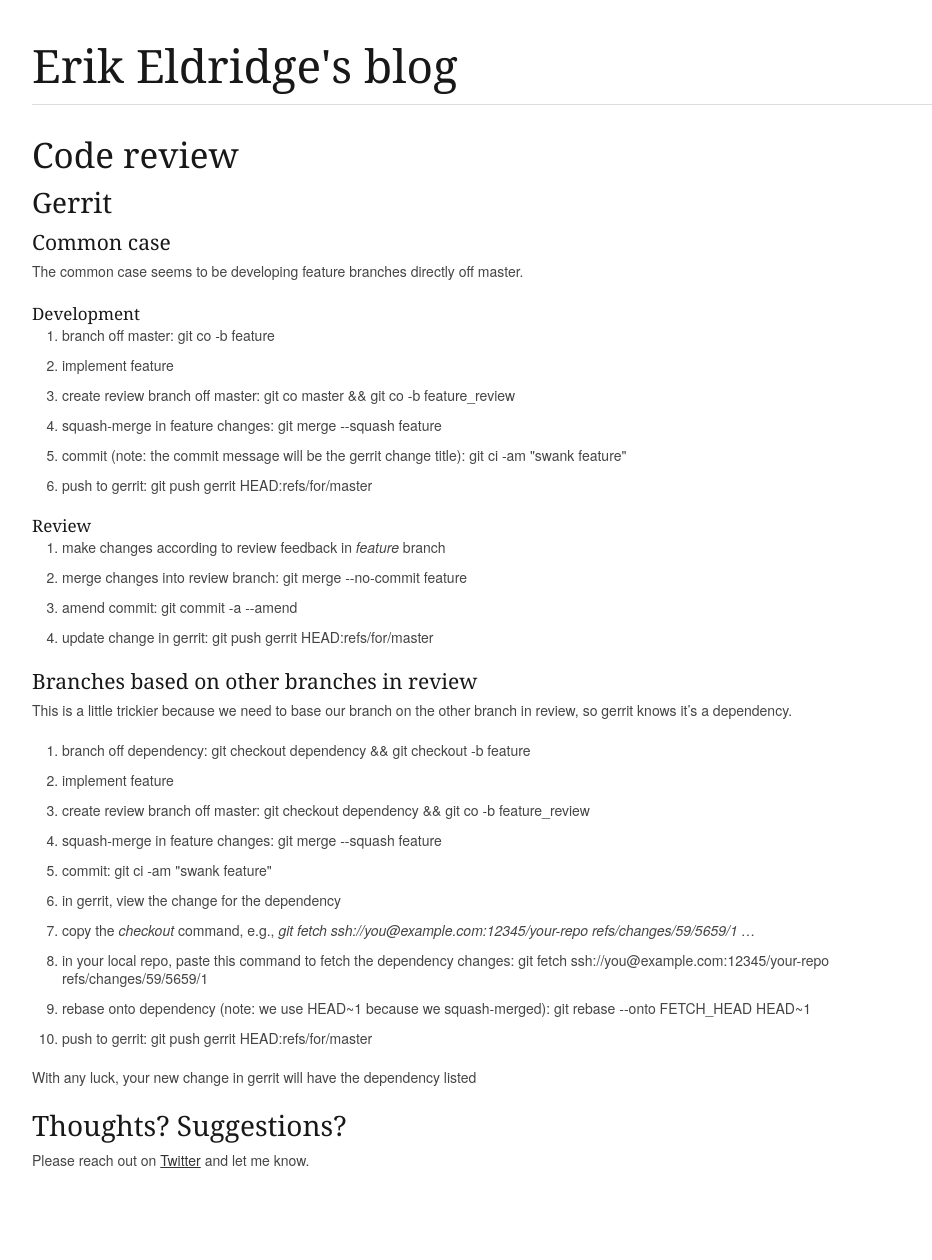
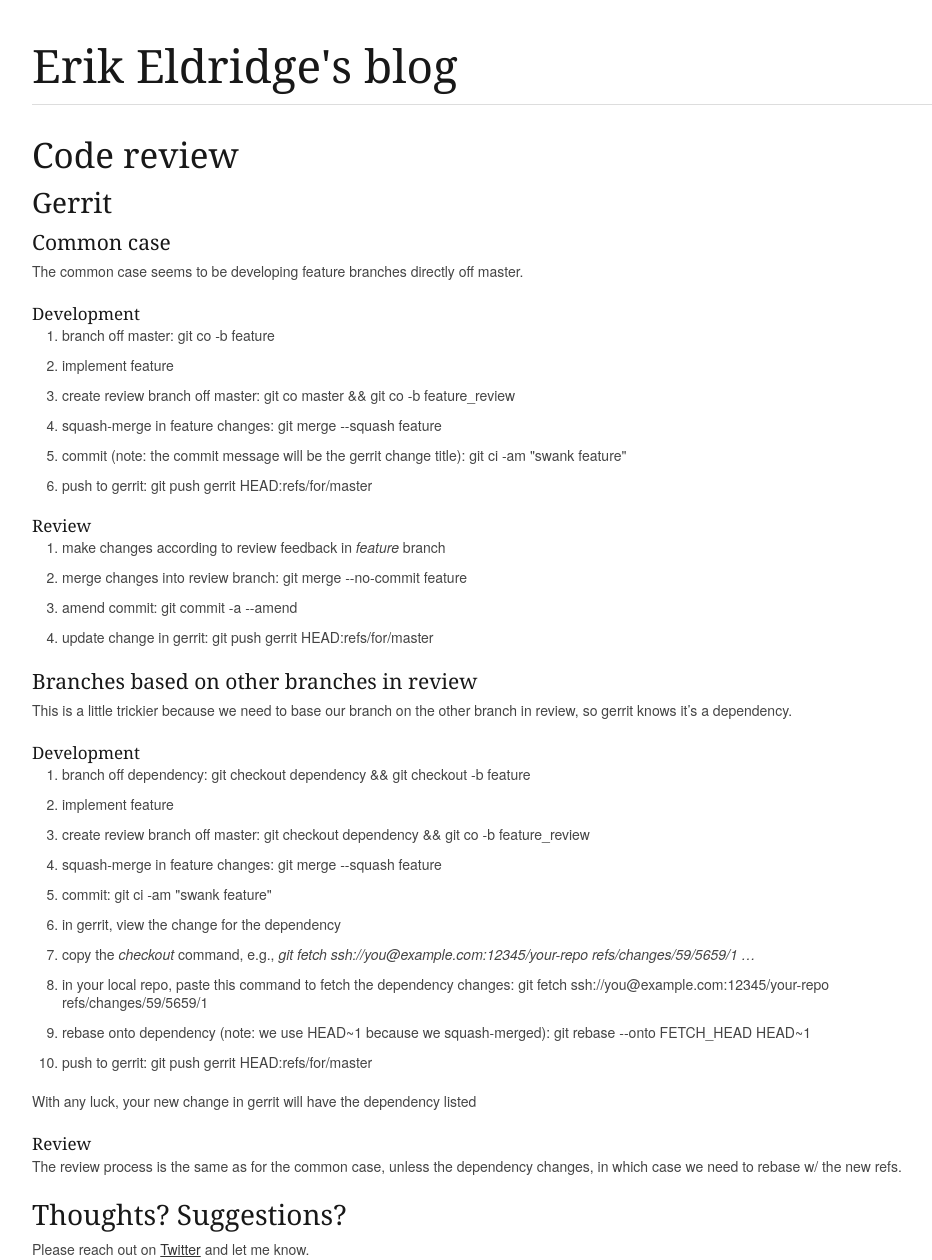
Before and after one commit to erikeldridge/erikeldridge.github.com, a Jekyll site: the page built from _posts/2012-2-28-code-review.md, in a window 1280 px wide. Shown: the whole page, without its empty margins (138-1070 px from the left). Built offline with Jekyll 4.4.1, drawn with Linux system fonts in a browser that asks for light colours; Markdown is read by kramdown in place of the engine named in the settings; comment, search, counter and statistics services are not loaded; before the commit the page ends 1171 px from its top, so only the background shows below that.

Commit message:
Add review section for gerrit uncommon case

```diff
--- a/_posts/2012-2-28-code-review.md
+++ b/_posts/2012-2-28-code-review.md
@@ -30,6 +30,8 @@
 
 This is a little trickier because we need to base our branch on the other branch in review, so gerrit knows it's a dependency.
 
+##### Development
+
 1. branch off dependency: `git checkout dependency && git checkout -b feature`
 1. implement feature
 1. create review branch off master: `git checkout dependency && git co -b feature_review`
@@ -42,3 +44,7 @@
 1. push to gerrit: `git push gerrit HEAD:refs/for/master`
 
 With any luck, your new change in gerrit will have the dependency listed
+
+##### Review
+
+The review process is the same as for the common case, unless the dependency changes, in which case we need to rebase w/ the new refs.
```
